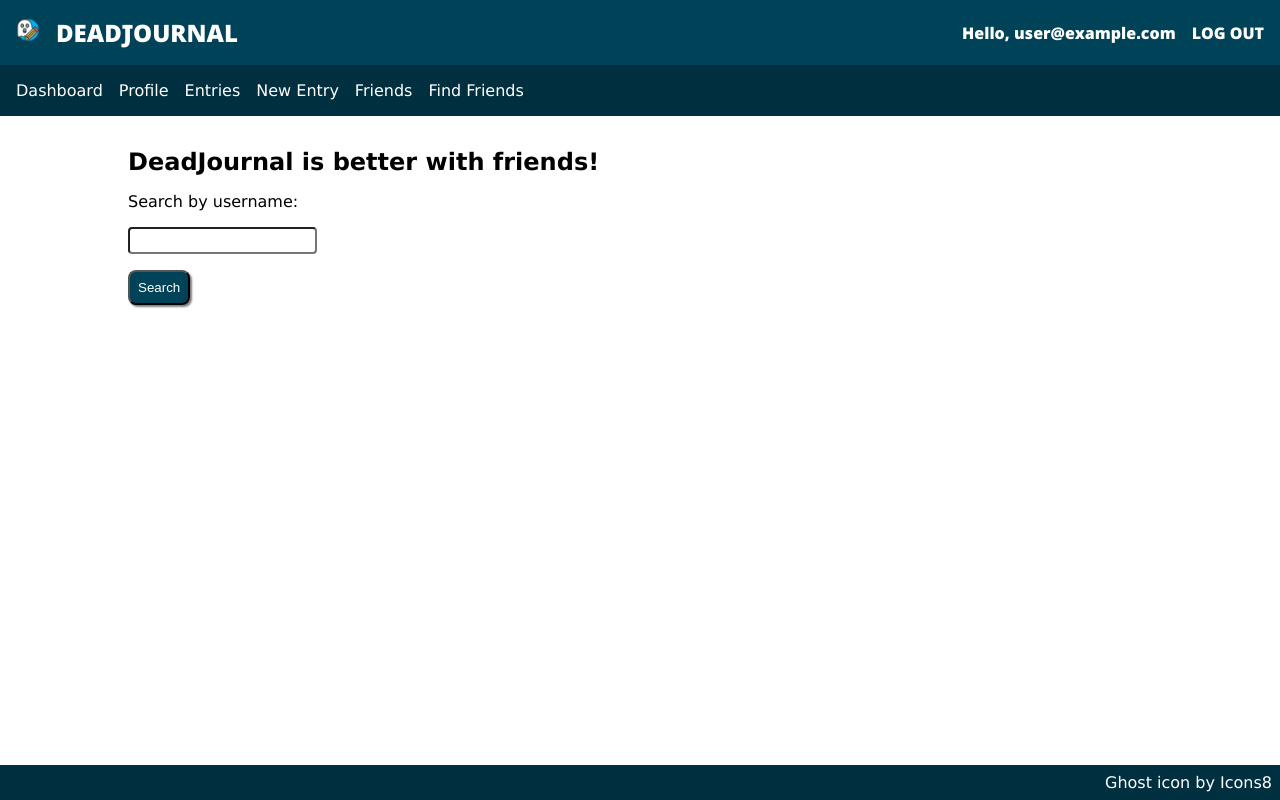
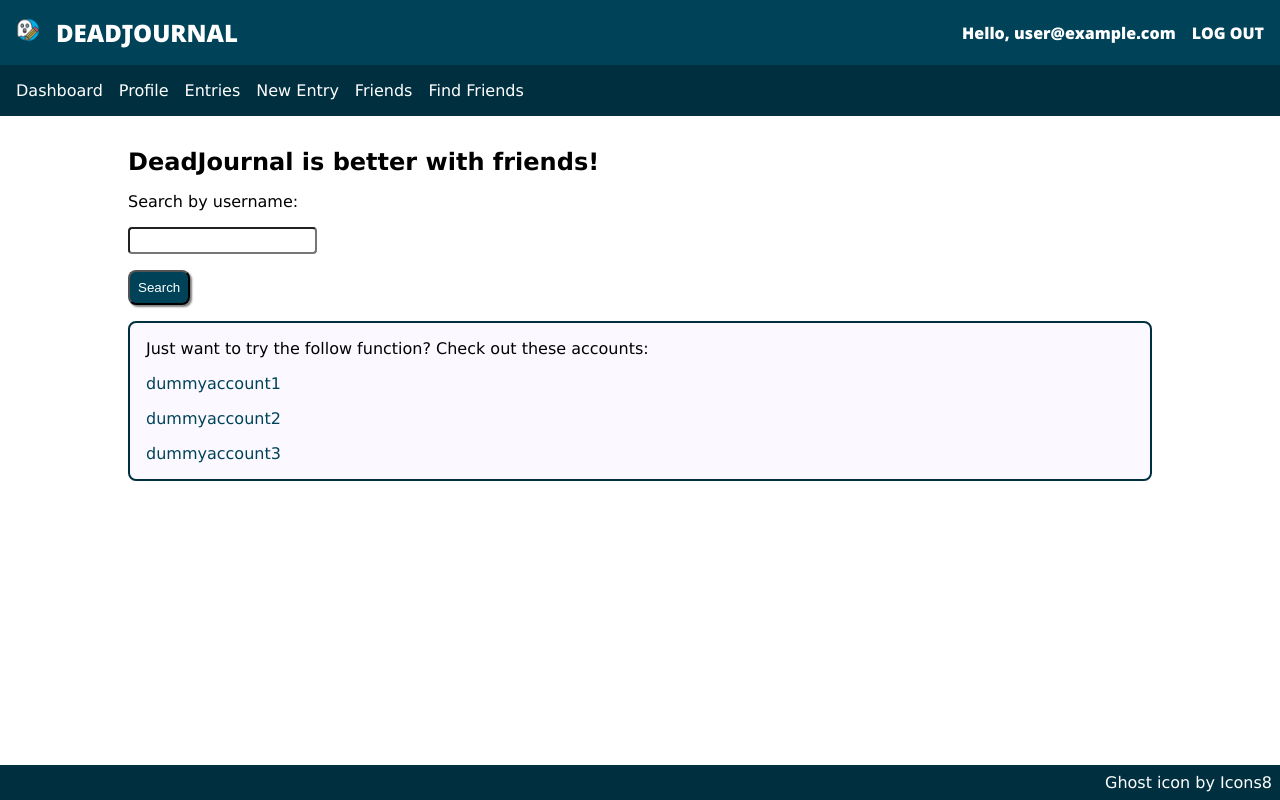
Before and after one commit to jdittert/dead-journal, a React (Create React App) app: page /find-friends in a window 1280 px wide. Built offline with nearby package versions, Linux system fonts and the light colour scheme; no server answers; the database is empty; sample sign-in values are in the browser's storage.

Commit message:
Add dummy accounts to find friends page

```diff
--- a/src/components/FindFriends.js
+++ b/src/components/FindFriends.js
@@ -54,6 +54,12 @@ export default function FindFriends() {
             results}</div>
             </>
             }
+            <div className='example-accounts'>
+                <div>Just want to try the follow function? Check out these accounts:</div>
+                <div className='follow-links'><Link to={{pathname: `/dummyaccount1/profile`}}>dummyaccount1</Link></div>
+                <div className='follow-links'><Link to={{pathname: `/dummyaccount2/profile`}}>dummyaccount2</Link></div>
+                <div className='follow-links'><Link to={{pathname: `/dummyaccount3/profile`}}>dummyaccount3</Link></div>
+            </div>
         </div>
     )
 }
--- a/src/components/Profile.js
+++ b/src/components/Profile.js
@@ -22,6 +22,7 @@ export default function Profile() {
                 querySnapshot.forEach((doc) => {
                     tempFriends.push(doc.data().username)
                 })
+                tempFriends.sort()
                 setFriends(tempFriends)
             })
 
@@ -67,7 +68,7 @@ export default function Profile() {
                             <><Link to={{pathname: `/${friend}/profile`}}>{friend}</Link></>}
                             </>
                         )
-                    }) : ''}</div>
+                    }) : 'This user does not currently follow anyone.'}</div>
                 </div>
                 <Link to='/update-profile'>
                     <button className='signup-button'>Update Profile</button>
--- a/src/styles/find-friends.css
+++ b/src/styles/find-friends.css
@@ -7,3 +7,18 @@
 .search-section > form > input {
     padding: .25rem;
 }
+
+.results {
+    margin-bottom: 2rem;
+}
+
+.example-accounts {
+    display: flex;
+    flex-direction: column;
+    gap: 1rem;
+    border: 2px solid var(--header-dark);
+    width: 100%;
+    padding: 1rem;
+    background-color: var(--background-color);
+    border-radius: 8px;
+}
```
